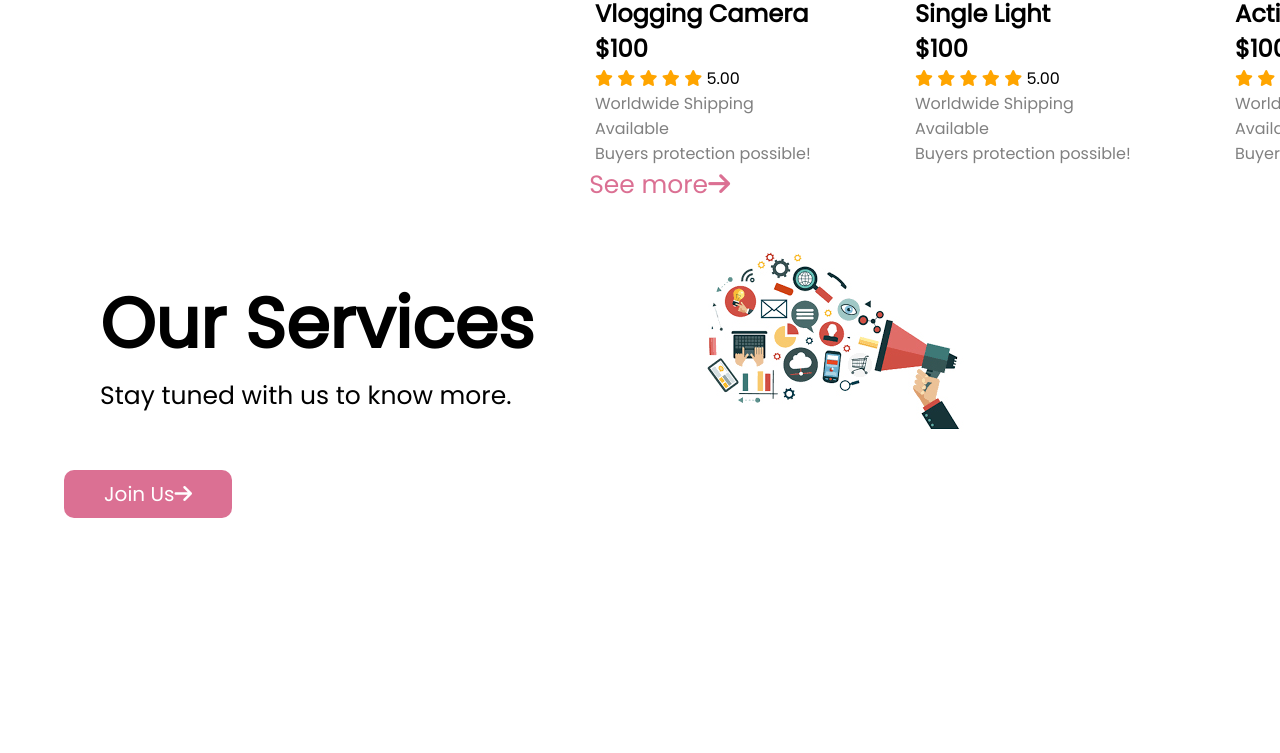
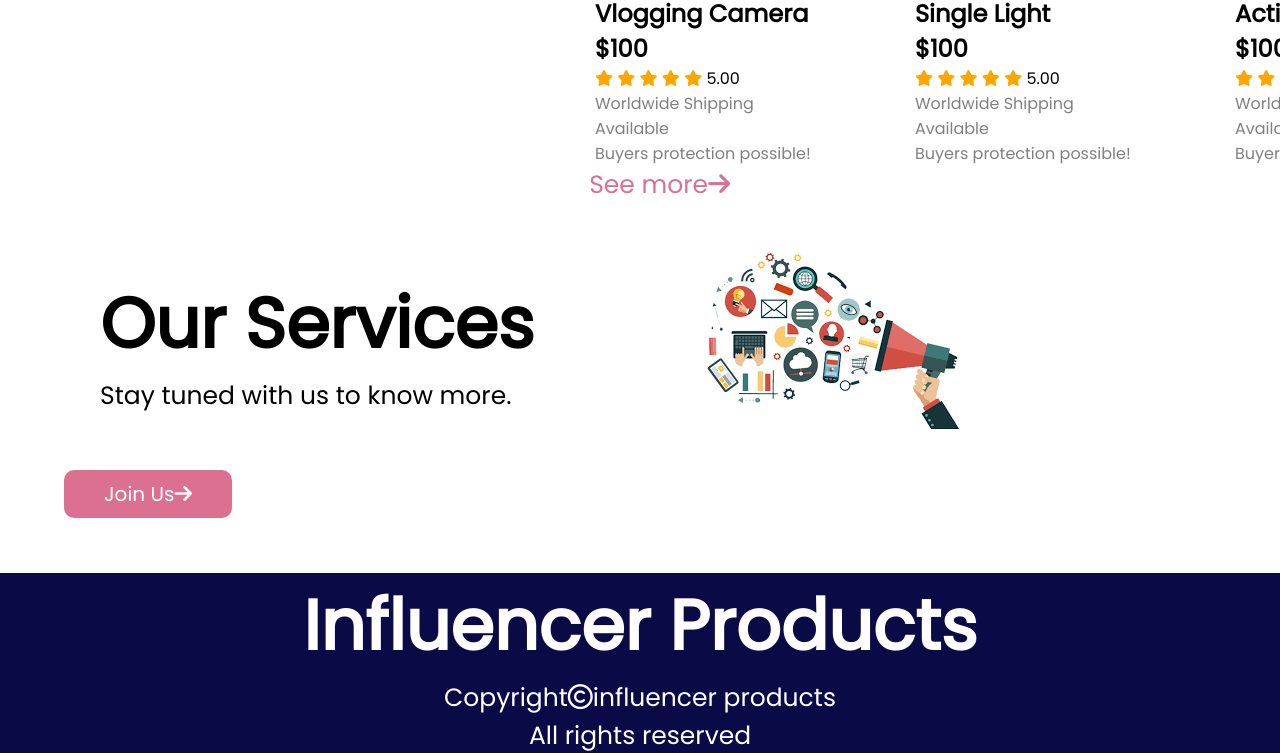
Before and after one commit to mahmudahasan/influencer, a plain HTML site: page index.html in a window 1280 px wide. Shown: the part 1904-2657 px from the top of the page. Before the commit the page ends 2422 px from the top, so only its background shows below. Drawn offline with Linux system fonts and the light colour scheme.

Commit message:
footer added

```diff
--- a/index.html
+++ b/index.html
@@ -176,5 +176,11 @@
         </section>
         <div class="link-style"><a class="link" href="">Join Us<i class="fas fa-arrow-right"></i></a></div>
     </main>
+    <footer class="footer">
+        <div class="footer-text">
+            <h1>Influencer Products</h1>
+            <p>Copyright<i class="far fa-copyright"></i>influencer products<br>All rights reserved<br><span><i class="fab fa-instagram-square"></i></span> <span><i class="fab fa-twitter-square"></i></span> <span> <i class="fab fa-youtube-square"></i></span></p>
+        </div>
+    </footer>
 </body>
 </html>
--- a/style.css
+++ b/style.css
@@ -76,3 +76,8 @@ p {
 .service {
   padding: 40px;
 }
+.footer {
+  text-align: center;
+  color: white;
+  background-color: rgb(10, 10, 71);
+}
```
